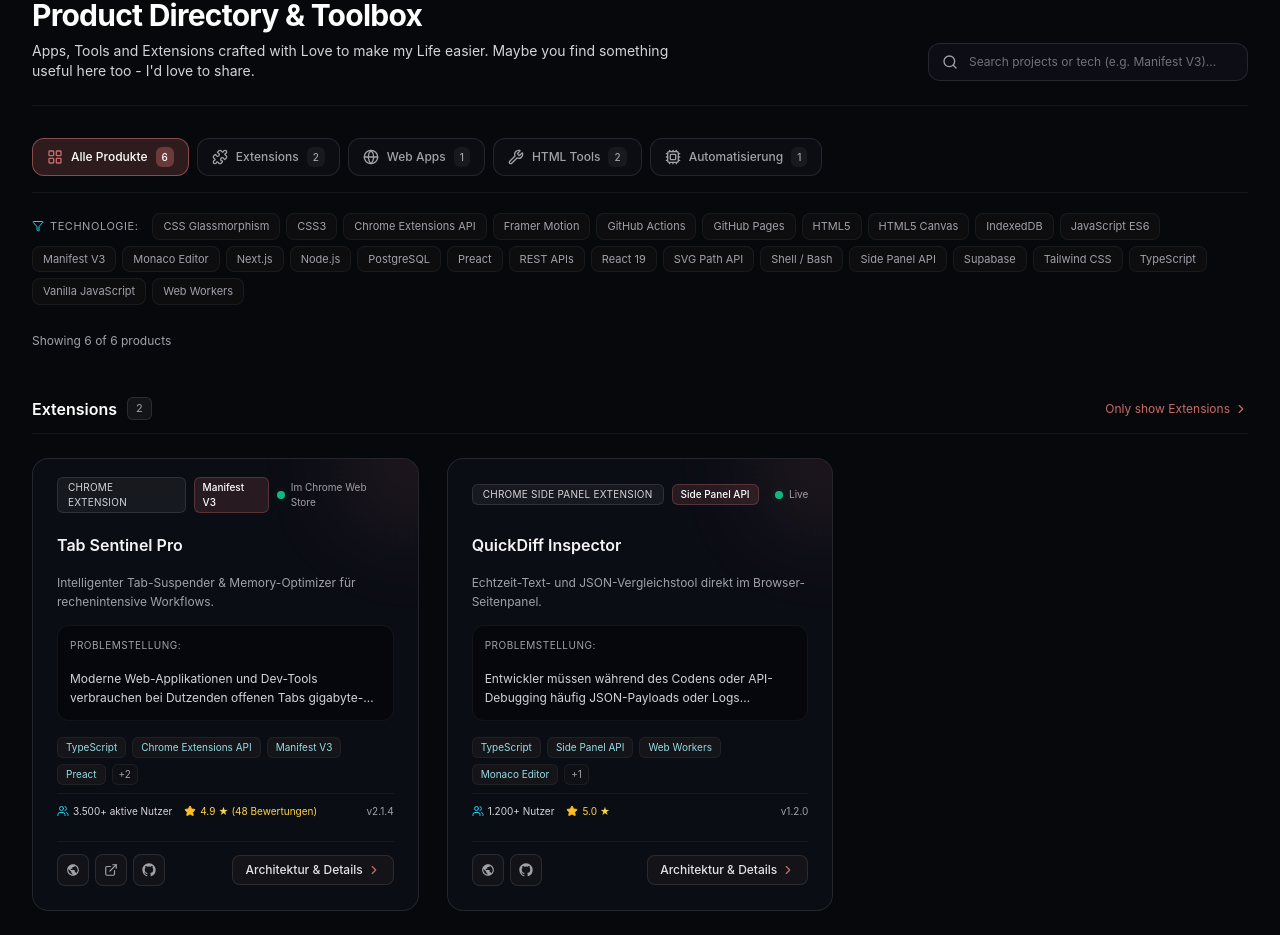
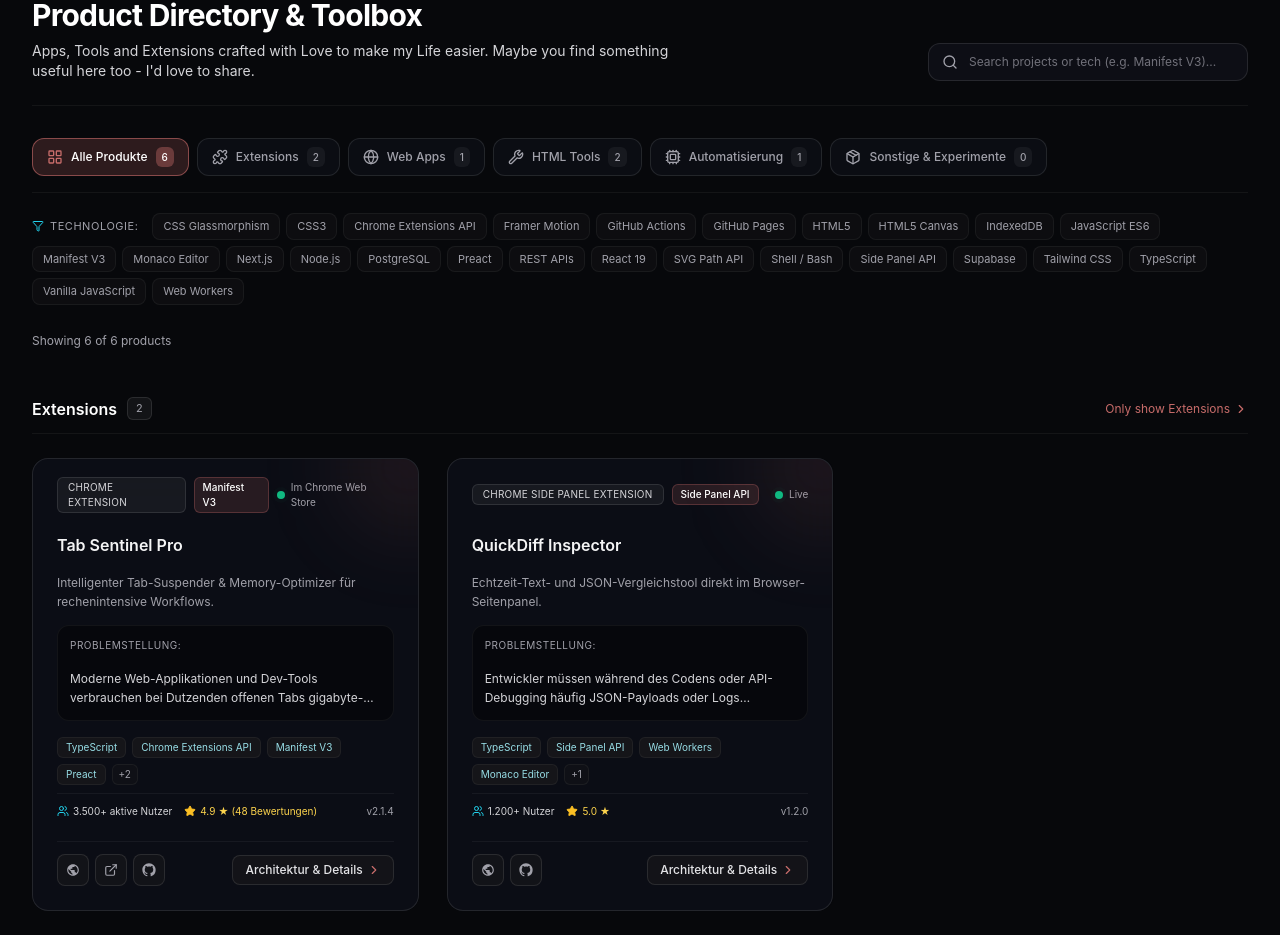
Before and after one commit to Mello2110/mellow-solutions-hub, a Next.js app: page / in a window 1280 px wide. Shown: the part 1620-2555 px from the top of the page. Built offline with nearby package versions, Linux system fonts and the light colour scheme.

Commit message:
feat(catalog): add 'other' category for miscellaneous tools and experiments

```diff
--- a/src/components/CategoryFilter.tsx
+++ b/src/components/CategoryFilter.tsx
@@ -8,6 +8,7 @@ import {
   Globe,
   Wrench,
   Cpu,
+  Package,
   Filter,
   X,
   Boxes,
@@ -29,6 +30,7 @@ const ICONS_MAP: Record<string, React.ReactNode> = {
   Globe: <Globe className="h-4 w-4" />,
   Wrench: <Wrench className="h-4 w-4" />,
   Cpu: <Cpu className="h-4 w-4" />,
+  Package: <Package className="h-4 w-4" />,
 };
 
 export const CategoryFilter: React.FC<CategoryFilterProps> = ({
--- a/src/data/projects.ts
+++ b/src/data/projects.ts
@@ -30,6 +30,12 @@ export const CATEGORIES: CategoryMeta[] = [
     label: "Automatisierung",
     description: "CLI-Skripte, Hintergrundprozesse und API-Integrationen zur Workflow-Optimierung.",
     iconName: "Cpu",
+  },
+  {
+    id: "other",
+    label: "Sonstige & Experimente",
+    description: "Bibliotheken, APIs, Templates, Daten-Pipelines und experimentelle Utilities.",
+    iconName: "Package",
   },
 ];
 
--- a/src/types/project.ts
+++ b/src/types/project.ts
@@ -5,6 +5,7 @@ export const ProjectCategorySchema = z.enum([
   "webapp",
   "tool",
   "automation",
+  "other",
 ]);
 
 export type ProjectCategory = z.infer<typeof ProjectCategorySchema>;
```
